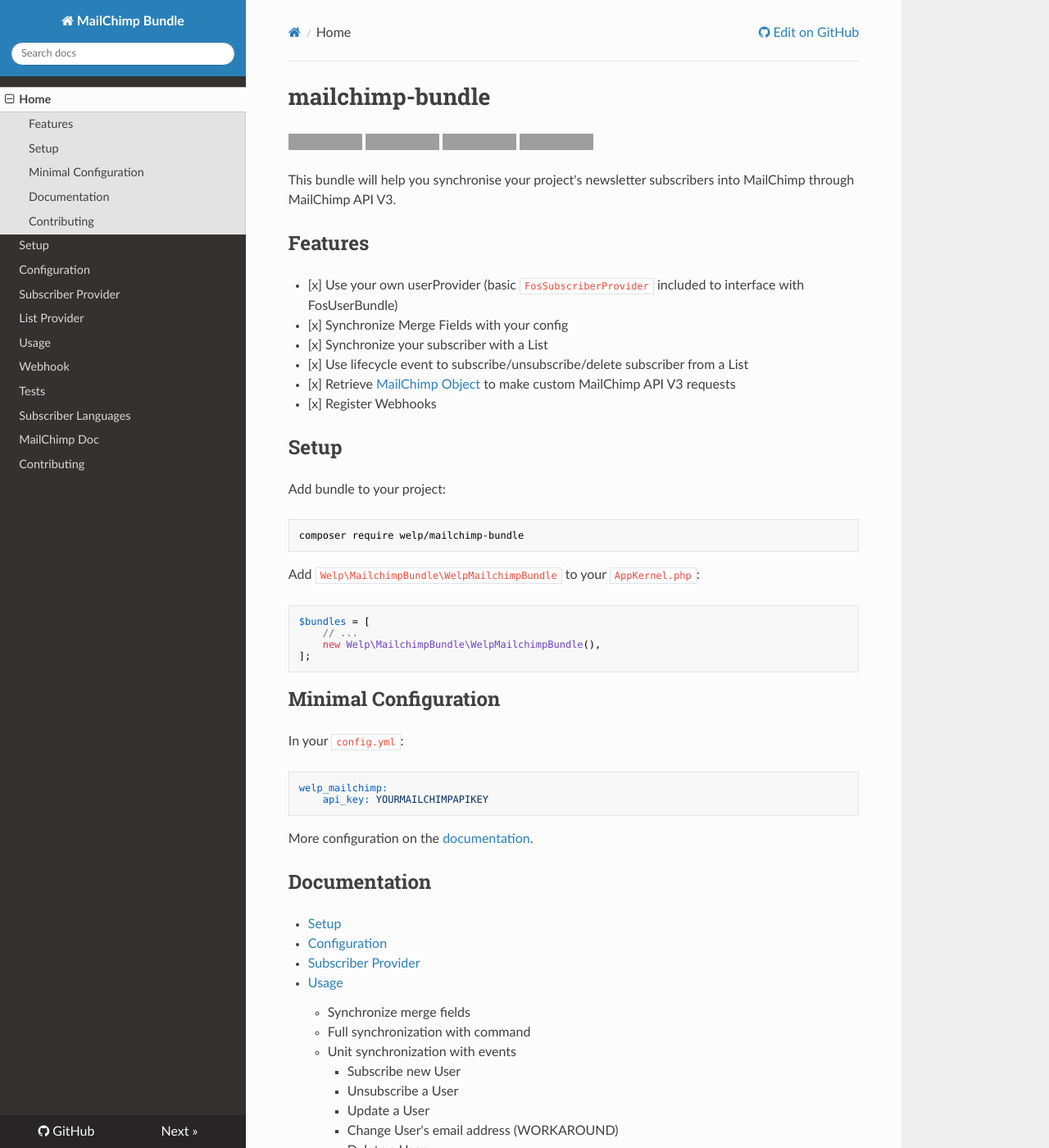
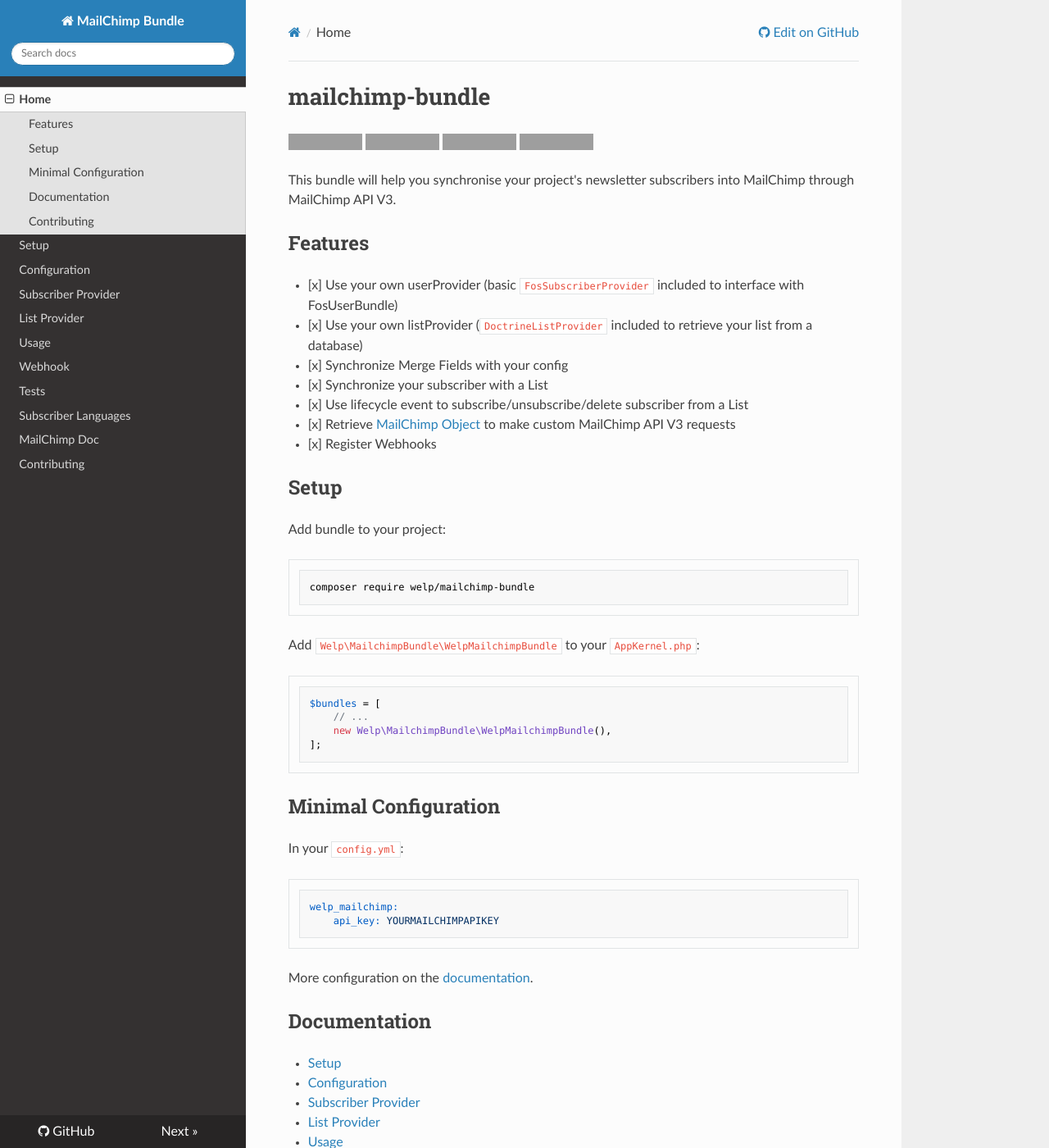
Before and after one commit to welpdev/mailchimp-bundle, an MkDocs documentation site: the page built from src/Resources/doc/index.md, in a window 1280 px wide and 1400 px high. Shown: the whole window at 82% size. Built offline with MkDocs 1.6.1, drawn with Linux system fonts in a browser that asks for light colours; nearby versions of some CDN libraries; old or Windows-style settings are respelled for this version of MkDocs; grey boxes are pictures that could not be loaded.

Commit message:
some more docs

```diff
--- a/mkdocs.yml
+++ b/mkdocs.yml
@@ -18,3 +18,5 @@ pages:
     - MailChimp Doc: mailchimp-doc.md
     - Contributing: CONTRIBUTING.md
 theme: readthedocs
+markdown_extensions:
+    - pymdownx.github
--- a/src/Resources/doc/index.md
+++ b/src/Resources/doc/index.md
@@ -10,6 +10,7 @@ This bundle will help you synchronise your project's newsletter subscribers into
 ## Features
 
 * [x] Use your own userProvider (basic `FosSubscriberProvider` included to interface with FosUserBundle)
+* [x] Use your own listProvider (`DoctrineListProvider` included to retrieve your list from a database)
 * [x] Synchronize Merge Fields with your config
 * [x] Synchronize your subscriber with a List
 * [x] Use lifecycle event to subscribe/unsubscribe/delete subscriber from a List
@@ -49,6 +50,7 @@ More configuration on the [documentation](configuration.md).
 * [Setup](setup.md)
 * [Configuration](configuration.md)
 * [Subscriber Provider](subscriber-provider.md)
+* [List Provider](list-provider.md)
 * [Usage](usage.md)
     * Synchronize merge fields
     * Full synchronization with command
```
Also changed, not shown: README.md (+2 -0 lines), src/Resources/doc/documentation.md (added, +8 -0 lines).
